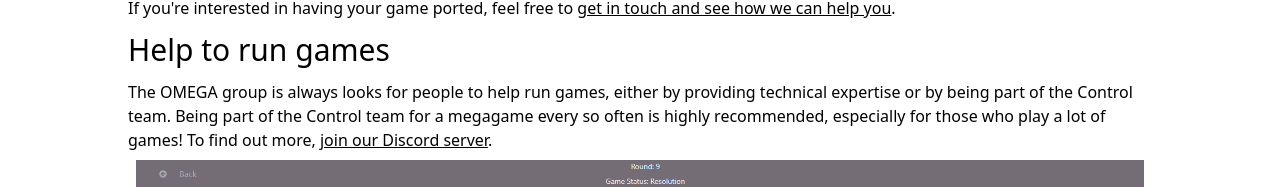
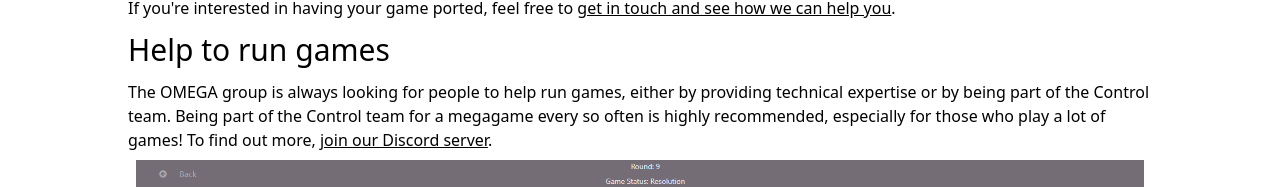
Before and after one commit to PatrickRose/omega-website, a Next.js app: page /planning in a window 1280 px wide. Shown: the part 680-867 px from the top of the page. Built offline with nearby package versions, Linux system fonts and the light colour scheme; a web font is replaced by a local one.

Commit message:
Typo fix

```diff
--- a/src/pages/planning.tsx
+++ b/src/pages/planning.tsx
@@ -70,7 +70,7 @@ export default function Planning() {
             </p>
             <h2 className="text-3xl py-3">Help to run games</h2>
             <p>
-                The OMEGA group is always looks for people to help run games, either by providing
+                The OMEGA group is always looking for people to help run games, either by providing
                 technical expertise or by being part of the Control team. Being part of the Control team
                 for a megagame every so often is highly recommended, especially for those who play a
                 lot of games! To find out more, <a href={DISCORD_LINK}>join our Discord server</a>.
```
